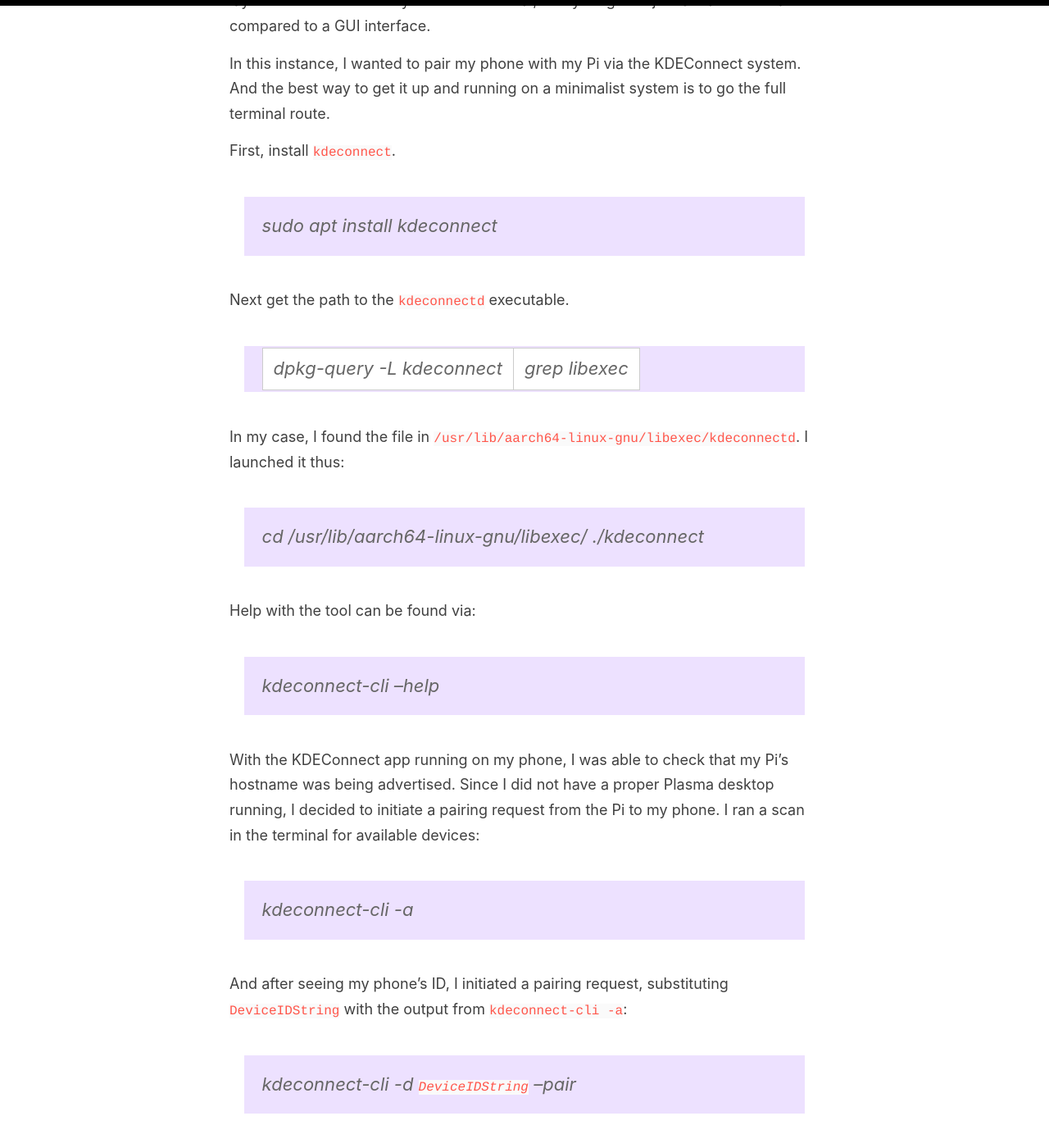
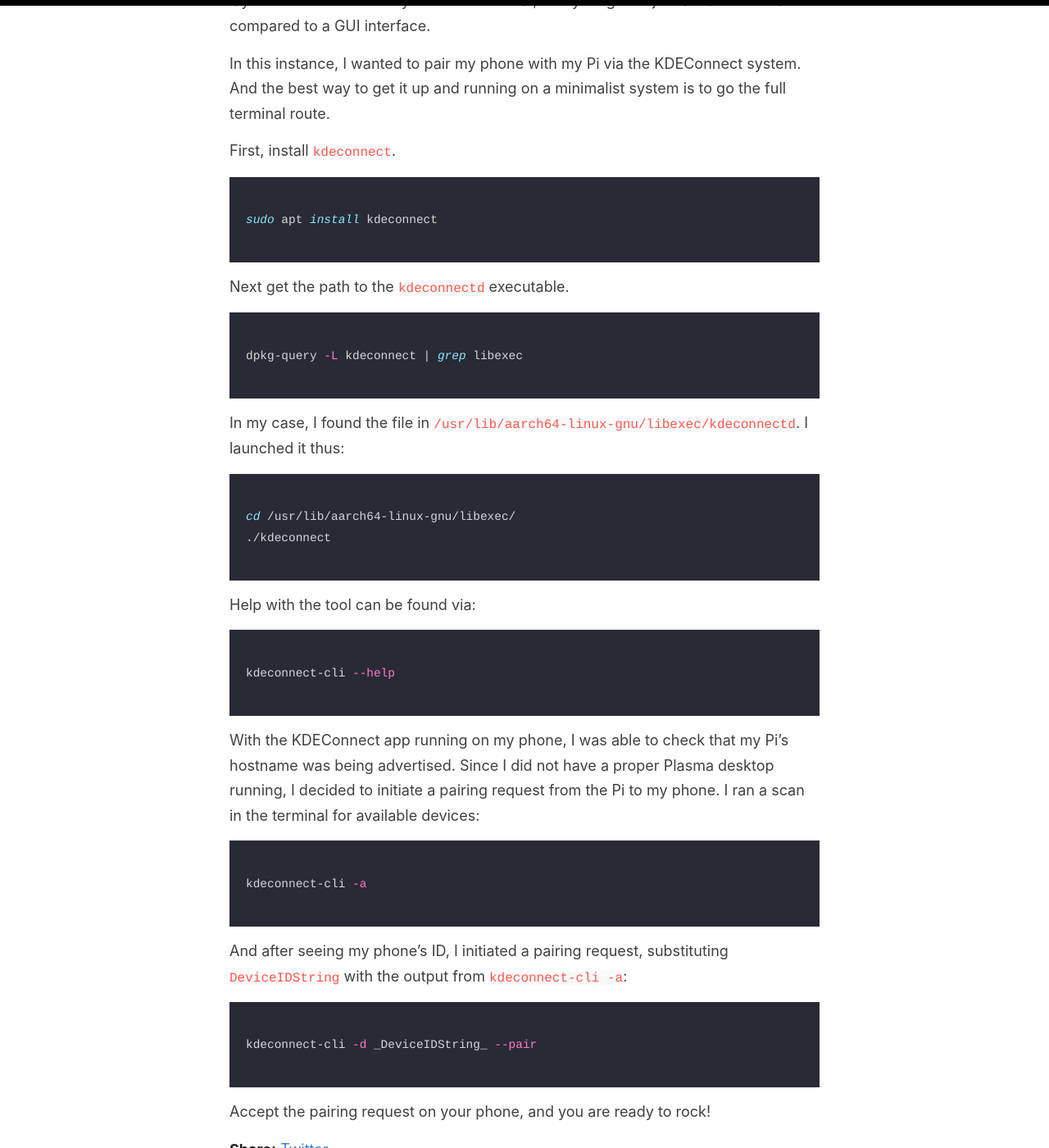
Before and after one commit to chanjuping/chanjuping.github.io, a Jekyll site: the page built from _posts/2021-04-26-kdeconnect-cli.md, in a window 1280 px wide and 1400 px high, scrolled down 562 px. Shown: the whole window at 82% size. Built offline with Jekyll 4.4.1, drawn with Linux system fonts in a browser that asks for light colours.

Commit message:
Changed formatting for shell command

````diff
--- a/_posts/2021-04-26-kdeconnect-cli.md
+++ b/_posts/2021-04-26-kdeconnect-cli.md
@@ -13,27 +13,51 @@ In this instance, I wanted to pair my phone with my Pi via the KDEConnect system
 
 First, install `kdeconnect`.
 
-> sudo apt install kdeconnect
+```shell
+
+sudo apt install kdeconnect
+
+```
 
 Next get the path to the `kdeconnectd` executable.
 
-> dpkg-query -L kdeconnect | grep libexec
+```shell
+
+dpkg-query -L kdeconnect | grep libexec
+
+```
 
 In my case, I found the file in `/usr/lib/aarch64-linux-gnu/libexec/kdeconnectd`. I launched it thus:
 
-> cd /usr/lib/aarch64-linux-gnu/libexec/
-> ./kdeconnect
+```shell
+
+cd /usr/lib/aarch64-linux-gnu/libexec/
+./kdeconnect
+
+```
 
 Help with the tool can be found via:
 
-> kdeconnect-cli --help
+```shell
+
+kdeconnect-cli --help
+
+```
 
 With the KDEConnect app running on my phone, I was able to check that my Pi's hostname was being advertised. Since I did not have a proper Plasma desktop running, I decided to initiate a pairing request from the Pi to my phone. I ran a scan in the terminal for available devices:
 
-> kdeconnect-cli -a
+```shell
+
+kdeconnect-cli -a
+
+```
 
 And after seeing my phone's ID, I initiated a pairing request, substituting `DeviceIDString` with the output from `kdeconnect-cli -a`:
 
-> kdeconnect-cli -d `DeviceIDString` --pair
+```shell
+
+kdeconnect-cli -d _DeviceIDString_ --pair
+
+```
 
 Accept the pairing request on your phone, and you are ready to rock!
````
